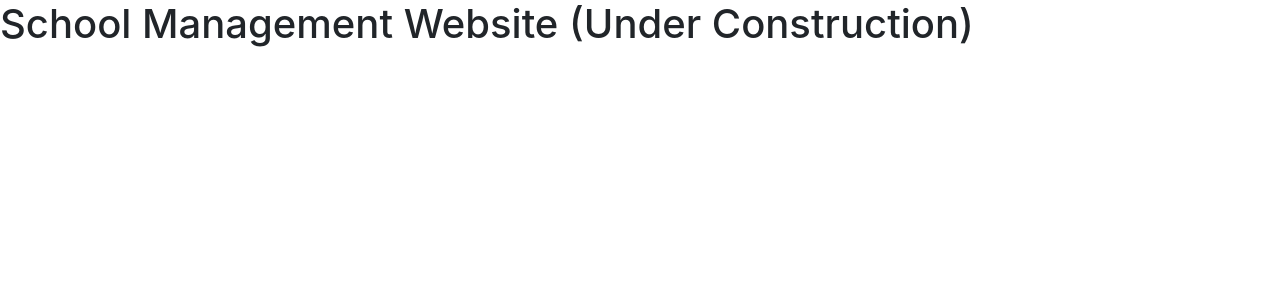
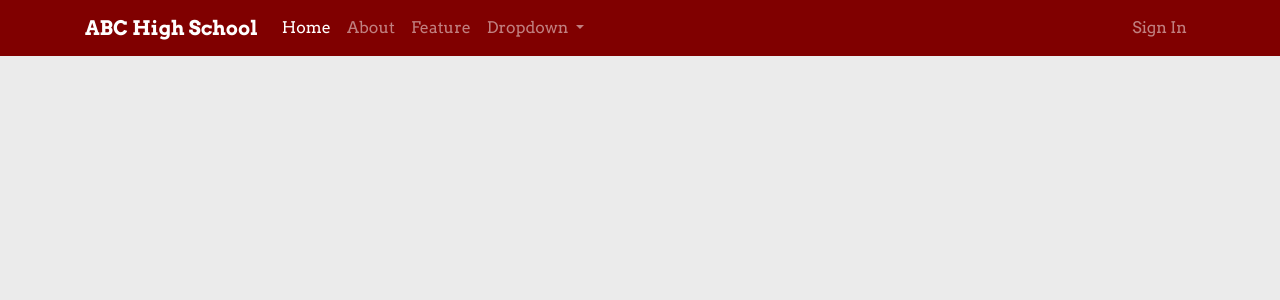
Before and after one commit to JacobCuke/SchoolManagement, a Django app: page / in a window 1280 px wide. Shown: the top 300 px of the page. Run offline with Django 3.2, Linux system fonts and the light colour scheme; some libraries are stand-ins or nearby versions.

Commit message:
Add base html template

```diff
--- /dev/null
+++ b/school/static/school/main.css
@@ -0,0 +1,27 @@
+body {
+  background: #ebebeb;
+  color: #333333;
+  margin-top: 5rem;
+  font-family: 'Arvo', serif;
+}
+
+.navbar {
+  background-color: #800000;
+}
+
+.navbar-brand {
+  font-weight: 700;
+}
+
+.dropdown-item:hover {
+  background-color: #ebebeb;
+}
+
+.dropdown-item:active {
+  background-color: #800000;
+}
+
+.main-body {
+  margin-top: 100px;
+  margin-bottom: 60px;
+}
--- /dev/null
+++ b/school/templates/school/base.html
@@ -0,0 +1,91 @@
+{% load static %}
+
+<!DOCTYPE html>
+<html lang="en">
+  <head>
+    <meta charset="utf-8">
+    <meta name="viewport" content="width=device-width, initial-scale=1, shrink-to-fit=no">
+
+    <!-- Bootstrap CSS -->
+    <link rel="stylesheet" href="https://stackpath.bootstrapcdn.com/bootstrap/4.3.1/css/bootstrap.min.css" integrity="sha384-ggOyR0iXCbMQv3Xipma34MD+dH/1fQ784/j6cY/iJTQUOhcWr7x9JvoRxT2MZw1T" crossorigin="anonymous">
+
+    <!-- Font Awesome -->
+    <script src="https://kit.fontawesome.com/df3eabbc1c.js" crossorigin="anonymous"></script>
+
+    <!-- Arvo Font -->
+    <link rel="preconnect" href="https://fonts.gstatic.com">
+    <link href="https://fonts.googleapis.com/css2?family=Arvo:ital,wght@0,400;0,700;1,400;1,700&display=swap" rel="stylesheet">
+
+    <!-- jQuery -->
+    <script src="https://ajax.googleapis.com/ajax/libs/jquery/3.5.1/jquery.min.js"></script>
+
+    <!-- Moment.js -->
+    <script src="https://cdnjs.cloudflare.com/ajax/libs/moment.js/2.23.0/moment.min.js" integrity="sha256-VBLiveTKyUZMEzJd6z2mhfxIqz3ZATCuVMawPZGzIfA=" crossorigin="anonymous"></script>
+
+    <!-- Fengyuan Chen's Datepicker -->
+    <link rel="stylesheet" href="https://cdnjs.cloudflare.com/ajax/libs/datepicker/0.6.5/datepicker.min.css" integrity="sha256-b88RdwbRJEzRx95nCuuva+hO5ExvXXnpX+78h8DjyOE=" crossorigin="anonymous" />
+    <script src="https://cdnjs.cloudflare.com/ajax/libs/datepicker/0.6.5/datepicker.min.js" integrity="sha256-/7FLTdzP6CfC1VBAj/rsp3Rinuuu9leMRGd354hvk0k=" crossorigin="anonymous"></script>
+
+    <!-- CSS -->
+    <link rel="stylesheet" href="{% static 'school/main.css' %}">
+
+    <title>ABC High School {% block title %}{% endblock title %}</title>
+  </head>
+  <body>
+    <nav class="navbar navbar-expand-md navbar-dark fixed-top">
+      <div class="container">
+        <a class="navbar-brand" href="/">ABC High School</a>
+        <button class="navbar-toggler" type="button" data-toggle="collapse" data-target="#navbarCollapse" aria-controls="navbarCollapse" aria-expanded="false" aria-label="Toggle navigation">
+          <span class="navbar-toggler-icon"></span>
+        </button>
+
+        <div class="collapse navbar-collapse" id="navbarCollapse">
+          <div class="navbar-nav mr-auto">
+            <a class="nav-item nav-link {% if request.resolver_match.url_name == 'school-home' %}active{% endif %}" href="#">Home</a>
+            <a class="nav-item nav-link" href="#">About</a>
+            <a class="nav-item nav-link" href="#">Feature</a>
+            <li class="nav-item dropdown">
+              <a class="nav-link dropdown-toggle" href="#" id="navbarDropdownMenu" data-toggle="dropdown" aria-haspopup="true" aria-expanded="false">
+                Dropdown
+              </a>
+              <div class="dropdown-menu" aria-labelledby="navbarDropdownMenu">
+                <a class="dropdown-item" href="#">Option 1</a>
+                <a class="dropdown-item" href="#">Option 2</a>
+                <a class="dropdown-item" href="#">Option 3</a>
+              </div>
+            </li>
+            {% if user.is_authenticated %}
+              <a class="nav-item nav-link" href="#">Profile</a>
+            {% endif %}
+          </div>
+
+          <div class="navbar-nav">
+            {% if user.is_authenticated %}
+              <a class="nav-item nav-link" href="#">Logout</a>
+            {% else %}
+              <a class="nav-item nav-link" href="#">Sign In</a>
+            {% endif %}
+            {% if user.is_superuser %}
+              <a class="nav-item nav-link" href="#">Register</a>
+            {% endif %}
+          </div>
+        </div>
+      </div>
+    </nav>
+
+    <div class="container main-body">
+      {% if messages %}
+        {% for message in messages %}
+          <div class="alert alert-{{ message.tags }}">{{ message }}</div>
+        {% endfor %}
+      {% endif %}
+
+      {% block content %}{% endblock content %}
+    </div>
+
+    <!-- Optional JavaScript -->
+    <!-- jQuery first, then Popper.js, then Bootstrap JS -->
+    <script src="https://cdnjs.cloudflare.com/ajax/libs/popper.js/1.14.7/umd/popper.min.js" integrity="sha384-UO2eT0CpHqdSJQ6hJty5KVphtPhzWj9WO1clHTMGa3JDZwrnQq4sF86dIHNDz0W1" crossorigin="anonymous"></script>
+    <script src="https://stackpath.bootstrapcdn.com/bootstrap/4.3.1/js/bootstrap.min.js" integrity="sha384-JjSmVgyd0p3pXB1rRibZUAYoIIy6OrQ6VrjIEaFf/nJGzIxFDsf4x0xIM+B07jRM" crossorigin="anonymous"></script>
+  </body>
+</html>
--- a/school/templates/school/home.html
+++ b/school/templates/school/home.html
@@ -1,28 +1,5 @@
-<!DOCTYPE html>
-<html lang="en">
-  <head>
-    <meta charset="utf-8">
-    <meta name="viewport" content="width=device-width, initial-scale=1, shrink-to-fit=no">
+{% extends "school/base.html" %}
 
-    <!-- Bootstrap CSS -->
-    <link rel="stylesheet" href="https://stackpath.bootstrapcdn.com/bootstrap/4.3.1/css/bootstrap.min.css" integrity="sha384-ggOyR0iXCbMQv3Xipma34MD+dH/1fQ784/j6cY/iJTQUOhcWr7x9JvoRxT2MZw1T" crossorigin="anonymous">
-
-    <!-- Font Awesome -->
-    <script src="https://kit.fontawesome.com/df3eabbc1c.js" crossorigin="anonymous"></script>
-
-    <!-- jQuery -->
-    <script src="https://ajax.googleapis.com/ajax/libs/jquery/3.5.1/jquery.min.js"></script>
-
-    <!-- Moment.js -->
-    <script src="https://cdnjs.cloudflare.com/ajax/libs/moment.js/2.23.0/moment.min.js" integrity="sha256-VBLiveTKyUZMEzJd6z2mhfxIqz3ZATCuVMawPZGzIfA=" crossorigin="anonymous"></script>
-
-    <!-- Fengyuan Chen's Datepicker -->
-    <link rel="stylesheet" href="https://cdnjs.cloudflare.com/ajax/libs/datepicker/0.6.5/datepicker.min.css" integrity="sha256-b88RdwbRJEzRx95nCuuva+hO5ExvXXnpX+78h8DjyOE=" crossorigin="anonymous" />
-    <script src="https://cdnjs.cloudflare.com/ajax/libs/datepicker/0.6.5/datepicker.min.js" integrity="sha256-/7FLTdzP6CfC1VBAj/rsp3Rinuuu9leMRGd354hvk0k=" crossorigin="anonymous"></script>
-
-    <title>School Management Website</title>
-  </head>
-  <body>
-    <h1>School Management Website (Under Construction)</h1>
-  </body>
-</html>
+{% block title %}
+- Home
+{% endblock title %}
```
